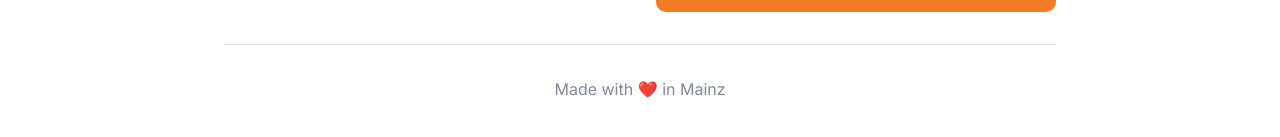
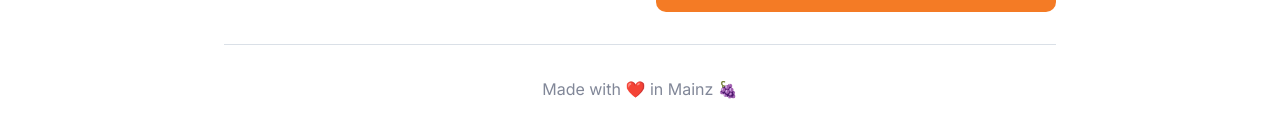
Before and after one commit to maiernano2/party-play-pocket, a React (Vite) app: page / in a window 1280 px wide. Shown: the part 2259-2396 px from the top of the page. Built offline with nearby package versions, Linux system fonts and the light colour scheme.

Commit message:
Code edited in Lovable Code Editor
Edited UI in Lovable

```diff
--- a/src/pages/Index.tsx
+++ b/src/pages/Index.tsx
@@ -108,7 +108,7 @@ const Index = () => {
             </div>
           </div>
           <div className="border-t mt-8 pt-8 text-center text-muted-foreground">
-            <p>Made with ❤️ in Mainz</p>
+            <p>Made with ❤️ in Mainz 🍇</p>
           </div>
         </div>
       </footer>
```
